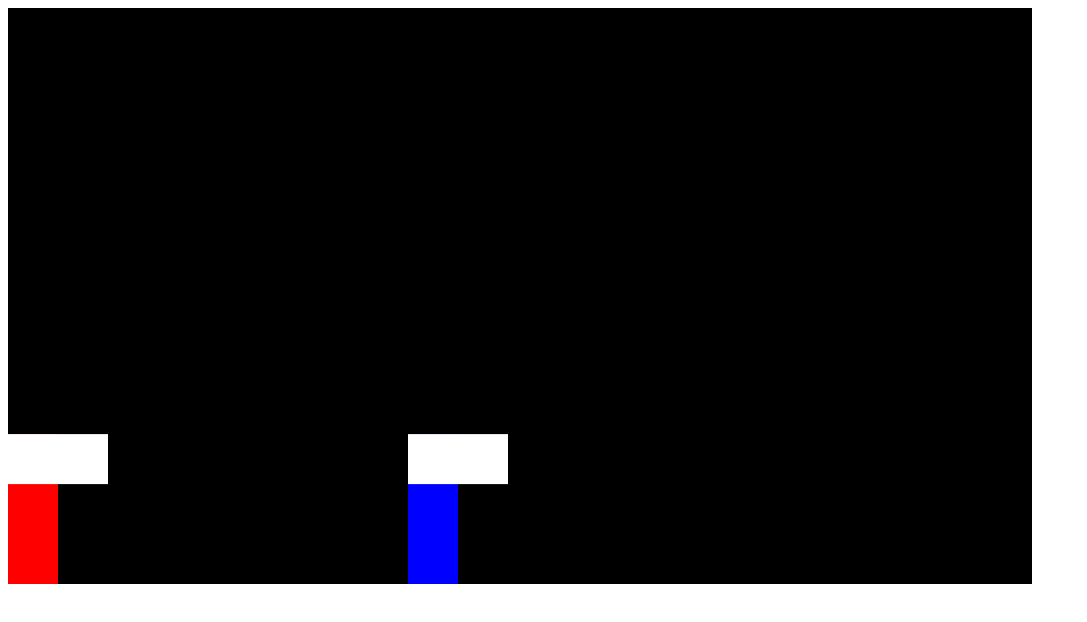
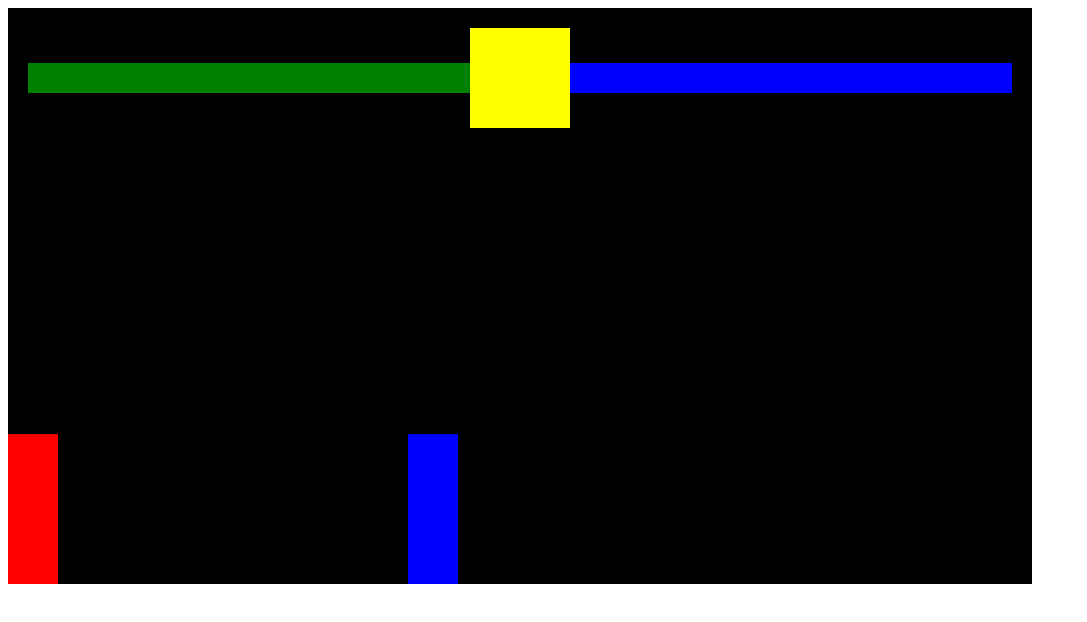
Before and after one commit to funkybunny2/Fighting-game, a plain HTML site: page index.html in a window 1280 px wide. Shown: the whole page, without its empty margins (0-1087 px from the left). Drawn offline with Linux system fonts and the light colour scheme.

Commit message:
added health bars

```diff
--- a/index.html
+++ b/index.html
@@ -1,3 +1,68 @@
-<canvas> </canvas>
+<head>
+  <style>
+    * {
+      box-sizing: border-box;
+    }
+  </style>
+</head>
+<body>
+  <div style="position: relative; display: inline-block">
+    <div
+      style="
+        position: absolute;
+        display: flex;
+        width: 100%;
+        align-items: center;
+        padding: 20px;
+      "
+    >
+      <div
+        style="
+          position: relative;
+          height: 30px;
+          width: 100%;
+          display: flex;
+          justify-content: flex-end;
+        "
+      >
+        <div style="background-color: red; height: 30px; width: 100%"></div>
+        <div
+          id="playerHealth"
+          style="
+            position: absolute;
+            background-color: green;
+            top: 0;
+            right: 0;
+            bottom: 0;
+            width: 100%;
+          "
+        ></div>
+      </div>
+      <div
+        style="
+          background-color: yellow;
+          height: 100px;
+          width: 100px;
+          flex-shrink: 0;
+        "
+      ></div>
+      <div style="position: relative; height: 30px; width: 100%">
+        <div style="background-color: red; height: 30px"></div>
+        <div
+          id="enemyHealth"
+          style="
+            position: absolute;
+            background-color: blue;
+            top: 0;
+            right: 0;
+            bottom: 0;
+            left: 0;
+          "
+        ></div>
+      </div>
+    </div>
+    <canvas> </canvas>
+  </div>
+</body>
 
 <script src="index.js"></script>
--- a/index.js
+++ b/index.js
@@ -8,19 +8,24 @@ c.fillRect(0,0,canvas.width, canvas.height);
 const gravity = 0.1;
 
 class Sprite {
-    constructor({position, velocity, color = 'red'}) {
+    constructor({position, velocity, color = 'red', offset}) {
         this.position = position;
         this.velocity = velocity;
+        this.health = 100;
         this.height = 150;
         this.width = 50;
         this.lastKey;
         this.attackBox = {
-            position: this.position ,
+            position: {
+                x: this.position.x,
+                y: this.position.y
+            },
+            offset,
             width: 100,
             height: 50
         }
         this.color = color;
-        this.isAttacking;
+        this.isAttacking = false;
     }
 
     draw() {
@@ -28,12 +33,15 @@ class Sprite {
         c.fillRect(this.position.x,this.position.y, this.width, this.height )
 
         //attack box
+        if(this.isAttacking){
         c.fillStyle = 'white'
-        c.fillRect(this.attackBox.position.x,this.attackBox.position.y,this.attackBox.width,this.attackBox.height);
+        c.fillRect(this.attackBox.position.x,this.attackBox.position.y,this.attackBox.width,this.attackBox.height);}
     }
 
     update() {
         this.draw()
+        this.attackBox.position.x = this.position.x - this.attackBox.offset.x;
+        this.attackBox.position.y = this.position.y;
 
         this.position.x += this.velocity.x;
         this.position.y += this.velocity.y;
@@ -53,11 +61,11 @@ class Sprite {
     }
 }
 
-const player = new Sprite({position:{x:0, y:0 },velocity: {x:0, y:0} });
+const player = new Sprite({position:{x:0, y:0 },velocity: {x:0, y:0} ,offset: {x:0,y: 0}});
 
 player.draw();
 
-const enemy = new Sprite({position:{x:400, y:100 },velocity: {x:0, y:0} ,color:'blue'});
+const enemy = new Sprite({position:{x:400, y:100 },velocity: {x:0, y:0} ,color:'blue',offset: {x:50,y: 0}});
 
 enemy.draw();
 
@@ -68,6 +76,12 @@ const keys = {
     ArrowLeft: {pressed: false}
 }
 
+function rectangularCollision({rectangle1, rectangle2}){
+    return (rectangle1.attackBox.position.x + rectangle1.attackBox.width >= rectangle2.position.x
+    && rectangle1.attackBox.position.x <= rectangle2.position.x + rectangle2.width
+    && rectangle1.attackBox.position.y + rectangle1.attackBox.height >= rectangle2.position.y
+    && rectangle1.attackBox.position.y <= rectangle2.position.y + rectangle2.height)
+}
 
 function animate(){
 window.requestAnimationFrame(animate)
@@ -92,13 +106,21 @@ if(keys.ArrowLeft.pressed && enemy.lastKey === 'ArrowLeft'){
 }
 
 //detect collolision
-if(player.attackBox.position.x + player.attackBox.width >= enemy.position.x
-    && player.attackBox.position.x <= enemy.position.x + enemy.width
-    && player.attackBox.position.y + player.attackBox.height >= enemy.position.y
-    && player.attackBox.position.y <= enemy.position.y + enemy.height){
-    console.log("going");
+if(rectangularCollision({rectangle1: player,
+rectangle2: enemy})
+    && player.isAttacking){
+    player.isAttacking = false;
+    enemy.health -= 20;
+    document.querySelector('#enemyHealth').style.width = enemy.health + '%'
+}
 
-}
+if(rectangularCollision({rectangle1: enemy,
+    rectangle2: player})
+        && enemy.isAttacking){
+        enemy.isAttacking = false;
+        player.health -= 20;
+    document.querySelector('#playerHealth').style.width = player.health + '%'
+    }
 
 }
 
@@ -117,6 +139,9 @@ window.addEventListener('keydown', (event) => {
         case 'w':
             player.velocity.y = -10;
         break;
+        case 'y':
+            player.attack();
+            break;
 
 
         case 'ArrowRight':
@@ -130,6 +155,9 @@ window.addEventListener('keydown', (event) => {
         case 'ArrowUp':
             enemy.velocity.y = -10;
         break;
+        case 'o':
+            enemy.attack();
+            break;
     }
 })
 
```
